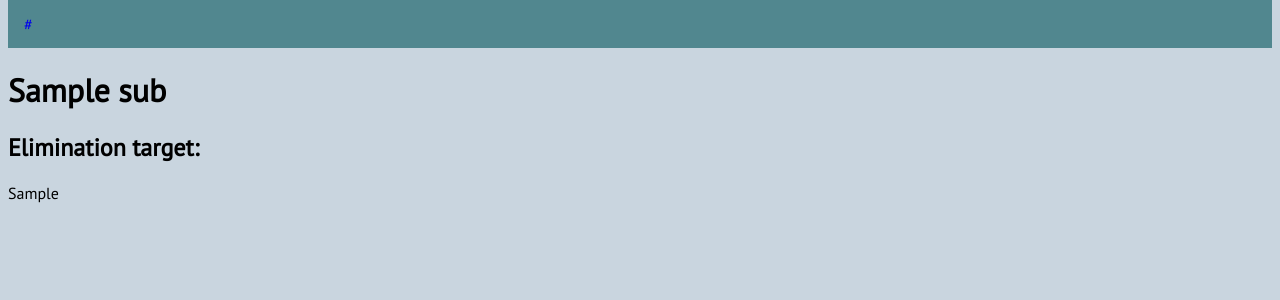
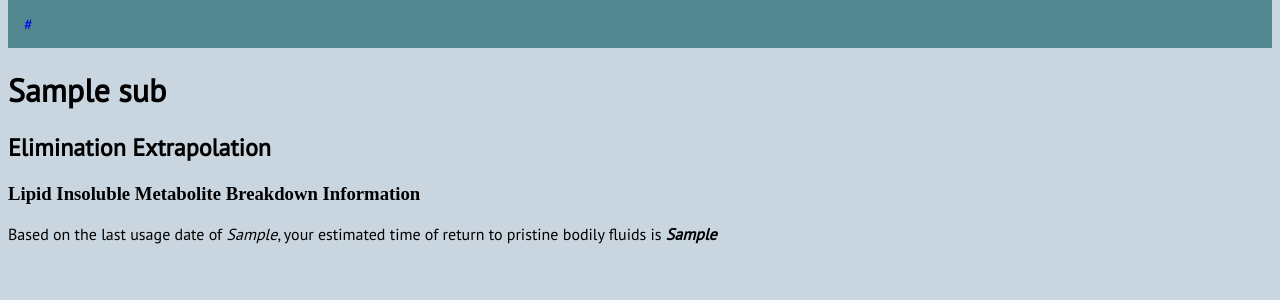
Before and after one commit to dgets/lasttime, a Django app: template dataview/templates/dataview/halflife.html in a window 1280 px wide. Shown: the part 174-474 px from the top of the page. Run offline with Django 3.2, Linux system fonts and the light colour scheme; the template is opened without the code that fills it: most values are stand-ins (such as "Sample title", 1, 10 or a date in 2020).

Commit message:
Polished the half-life extrapolation view enough for now.

```diff
--- a/dataview/templates/dataview/halflife.html
+++ b/dataview/templates/dataview/halflife.html
@@ -29,12 +29,20 @@
   </div>
 
   {% if error_message is not None %}
-    <h1>{{ error_message }}</h1>
+
+    <h2>{{ error_message }}</h2>
+
   {% else %}
+
     <h1>{{ sub }}</h1>
 
-    <h2>Elimination target:</h2>
-    <p>{{ elimination_target }}</p>
+    <h2>Elimination Extrapolation</h2>
+
+    <h3>Lipid Insoluble Metabolite Breakdown Information</h3>
+
+    <p>Based on the last usage date of <i>{{ last_usage }}</i>, your estimated time of return to pristine bodily
+       fluids is <i><b>{{ elimination_target }}</b></i></p>
+
   {% endif %}
 
  </body>
--- a/dataview/views.py
+++ b/dataview/views.py
@@ -123,10 +123,8 @@ def extrapolate_halflife_data(request, sub_id):
         last_usage = Usage.objects.filter(sub=sub_id).order_by('-timestamp').first()
 
         elimination_datetime = last_usage.timestamp + datetime.timedelta(hours=int(float(substance.half_life) * 5.7))
-        context['error_message'] = None
-        context['sub'] = substance
-        context['elimination_target'] = str(elimination_datetime)
-
+        context = {'error_message': None, 'sub': substance, 'elimination_target': elimination_datetime,
+                   'last_usage': last_usage.timestamp}
 
     return render(request, 'dataview/halflife.html', add_header_info(context))
 
```
